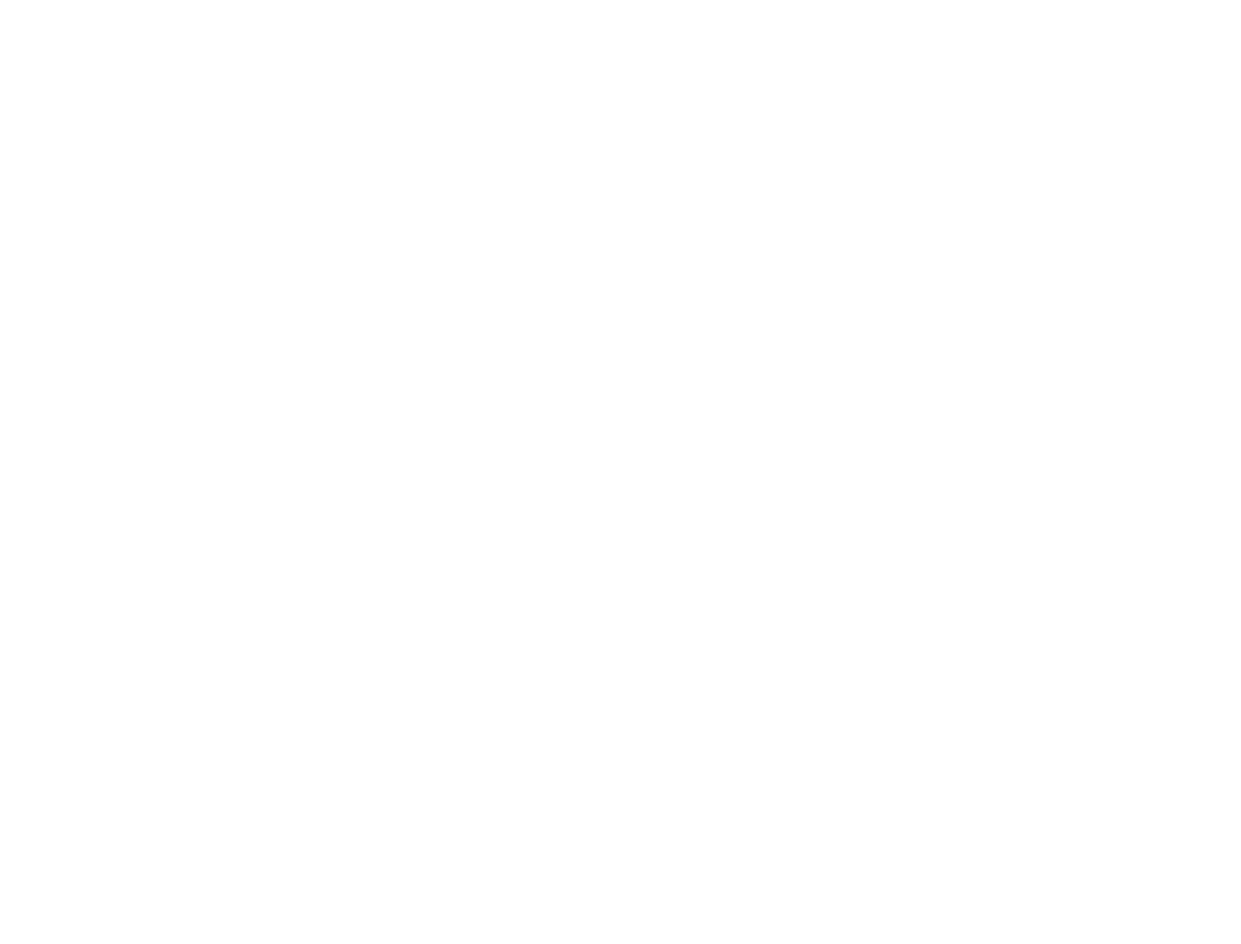
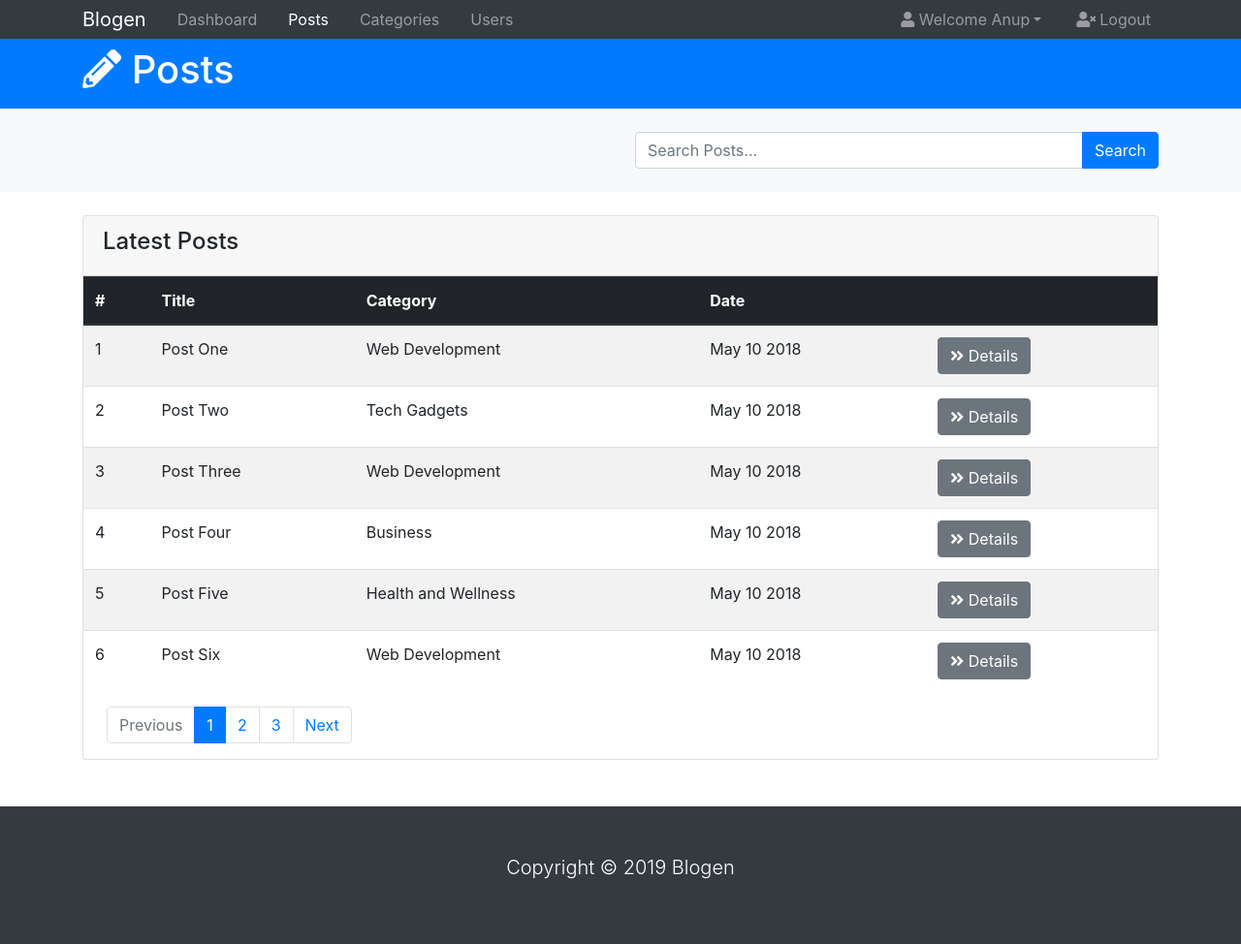
Before and after one commit to Anup1988/Blogen-Admin-UI, a plain HTML site: page posts.html in a window 1280 px wide. Shown: the whole page at 97% size. Before the commit the page ends 800 px from the top, so only its background shows below. Drawn offline with nearby package versions, Linux system fonts and the light colour scheme.

Commit message:
resource table page

```diff
--- a/categories.html
+++ b/categories.html
@@ -0,0 +1,214 @@
+<!DOCTYPE html>
+<html lang="en">
+  <head>
+    <meta charset="UTF-8" />
+    <meta name="viewport" content="width=device-width, initial-scale=1.0" />
+    <meta http-equiv="X-UA-Compatible" content="ie=edge" />
+    <link
+      rel="stylesheet"
+      href="https://use.fontawesome.com/releases/v5.0.13/css/all.css"
+      integrity="sha384-DNOHZ68U8hZfKXOrtjWvjxusGo9WQnrNx2sqG0tfsghAvtVlRW3tvkXWZh58N9jp"
+      crossorigin="anonymous"
+    />
+    <link
+      rel="stylesheet"
+      href="https://stackpath.bootstrapcdn.com/bootstrap/4.1.1/css/bootstrap.min.css"
+      integrity="sha384-WskhaSGFgHYWDcbwN70/dfYBj47jz9qbsMId/iRN3ewGhXQFZCSftd1LZCfmhktB"
+      crossorigin="anonymous"
+    />
+
+    <link rel="stylesheet" href="css/style.css" />
+
+    <title>My Blogen</title>
+  </head>
+  <body>
+    <!-- Start here -->
+    <nav class="navbar navbar-expand-sm navbar-dark bg-dark p-0">
+      <div class="container">
+        <a href="index.html" class="navbar-brand">Blogen</a>
+        <button
+          class="navbar-toggler"
+          data-toggle="collapse"
+          data-target="#navbarCollapse"
+        >
+          <span class="navbar-toggler-icon"></span>
+        </button>
+        <div class="collapse navbar-collapse" id="navbarCollapse">
+          <ul class="navbar-nav">
+            <li class="nav-item px-2">
+              <a href="index.html" class="nav-link  px-2">Dashboard</a>
+            </li>
+            <li class="nav-item  px-2">
+              <a href="posts.html" class="nav-link px-2">Posts</a>
+            </li>
+            <li class="nav-item active px-2">
+              <a href="categories.html" class="nav-link px-2">Categories</a>
+            </li>
+            <li class="nav-item px-2">
+              <a href="user.html" class="nav-link px-2">Users</a>
+            </li>
+          </ul>
+          <ul class="navbar-nav ml-auto">
+            <li class="nav-item dropdown mr-3">
+              <a href="" class="nav-link dropdown-toggle" data-toggle="dropdown"
+                ><i class="fas fa-user"></i> Welcome Anup</a
+              >
+              <div class="dropdown-menu">
+                <a href="profile.html" class="dropdown-item">
+                  <i class="fas fa-user-circle"></i> Profile</a
+                >
+                <a href="settings.html" class="dropdown-item">
+                  <i class="fas fa-cog"></i> Profile</a
+                >
+              </div>
+            </li>
+            <li class="nav-item">
+              <a href="login.html" class="nav-link">
+                <i class="fas fa-user-times px-1"></i>Logout
+              </a>
+            </li>
+          </ul>
+        </div>
+      </div>
+    </nav>
+
+    <!-- Header -->
+    <header id="main-header" class="py-2 bg-success text-white">
+      <div class="container">
+        <div class="row">
+          <div class="col-md-6">
+            <h1><i class="fas fa-folder"></i> Categories</h1>
+          </div>
+        </div>
+      </div>
+    </header>
+
+    <!-- Categories -->
+    <section id="categories" class="py-4 mb-4 bg-light">
+      <div class="container">
+        <div class="row">
+          <div class="col-md-6 ml-auto">
+            <div class="input-group">
+              <input
+                type="text"
+                class="form-control"
+                placeholder="Search Categories..."
+              />
+              <div class="input-group-append">
+                <button class="btn btn-success">Search</button>
+              </div>
+            </div>
+          </div>
+        </div>
+      </div>
+    </section>
+    <!-- Posts -->
+    <section id="posts">
+      <div class="container">
+        <div class="row">
+          <div class="col">
+            <div class="card">
+              <div class="card-header">
+                <h4>Latest Categories</h4>
+              </div>
+              <table class="table table-striped">
+                <thead class="thead-dark">
+                  <tr>
+                    <th>#</th>
+                    <th>Title</th>
+
+                    <th>Date</th>
+                    <th></th>
+                  </tr>
+                </thead>
+                <tbody>
+                  <tr>
+                    <td>1</td>
+                    <td>Web Development</td>
+
+                    <td>May 10 2018</td>
+                    <td>
+                      <a href="details.html" class="btn btn-secondary">
+                        <i class="fas fa-angle-double-right"></i> Details</a
+                      >
+                    </td>
+                  </tr>
+                  <tr>
+                    <td>2</td>
+                    <td>Tech Gadgets</td>
+
+                    <td>May 11 2018</td>
+                    <td>
+                      <a href="details.html" class="btn btn-secondary">
+                        <i class="fas fa-angle-double-right"></i> Details</a
+                      >
+                    </td>
+                  </tr>
+                  <tr>
+                    <td>3</td>
+                    <td>Business</td>
+
+                    <td>May 13 2018</td>
+                    <td>
+                      <a href="details.html" class="btn btn-secondary">
+                        <i class="fas fa-angle-double-right"></i> Details</a
+                      >
+                    </td>
+                  </tr>
+                  <tr>
+                    <td>4</td>
+                    <td>Health & Wellness</td>
+
+                    <td>May 15 2018</td>
+                    <td>
+                      <a href="details.html" class="btn btn-secondary">
+                        <i class="fas fa-angle-double-right"></i> Details</a
+                      >
+                    </td>
+                  </tr>
+                </tbody>
+              </table>
+            </div>
+          </div>
+        </div>
+      </div>
+    </section>
+
+    <!-- FOOTER -->
+    <footer id="main-footer" class="bg-dark text-white mt-5 p-5">
+      <div class="container">
+        <div class="row">
+          <div class="col">
+            <p class="lead text-center">
+              Copyright &copy;
+              <span id="year"></span>
+              Blogen
+            </p>
+          </div>
+        </div>
+      </div>
+    </footer>
+
+    <!-- DO NOT USE SLIM VERSION OF JQUERY -->
+    <script
+      src="https://code.jquery.com/jquery-3.3.1.min.js"
+      integrity="sha256-FgpCb/KJQlLNfOu91ta32o/NMZxltwRo8QtmkMRdAu8="
+      crossorigin="anonymous"
+    ></script>
+    <script
+      src="https://cdnjs.cloudflare.com/ajax/libs/popper.js/1.14.3/umd/popper.min.js"
+      integrity="sha384-ZMP7rVo3mIykV+2+9J3UJ46jBk0WLaUAdn689aCwoqbBJiSnjAK/l8WvCWPIPm49"
+      crossorigin="anonymous"
+    ></script>
+    <script
+      src="https://stackpath.bootstrapcdn.com/bootstrap/4.1.1/js/bootstrap.min.js"
+      integrity="sha384-smHYKdLADwkXOn1EmN1qk/HfnUcbVRZyYmZ4qpPea6sjB/pTJ0euyQp0Mk8ck+5T"
+      crossorigin="anonymous"
+    ></script>
+
+    <script>
+      // Get the current year for the copyright
+      $("#year").text(new Date().getFullYear());
+    </script>
+  </body>
+</html>
--- a/posts.html
+++ b/posts.html
@@ -0,0 +1,257 @@
+<!DOCTYPE html>
+<html lang="en">
+  <head>
+    <meta charset="UTF-8" />
+    <meta name="viewport" content="width=device-width, initial-scale=1.0" />
+    <meta http-equiv="X-UA-Compatible" content="ie=edge" />
+    <link
+      rel="stylesheet"
+      href="https://use.fontawesome.com/releases/v5.0.13/css/all.css"
+      integrity="sha384-DNOHZ68U8hZfKXOrtjWvjxusGo9WQnrNx2sqG0tfsghAvtVlRW3tvkXWZh58N9jp"
+      crossorigin="anonymous"
+    />
+    <link
+      rel="stylesheet"
+      href="https://stackpath.bootstrapcdn.com/bootstrap/4.1.1/css/bootstrap.min.css"
+      integrity="sha384-WskhaSGFgHYWDcbwN70/dfYBj47jz9qbsMId/iRN3ewGhXQFZCSftd1LZCfmhktB"
+      crossorigin="anonymous"
+    />
+
+    <link rel="stylesheet" href="css/style.css" />
+
+    <title>My Blogen</title>
+  </head>
+  <body>
+    <!-- Start here -->
+    <nav class="navbar navbar-expand-sm navbar-dark bg-dark p-0">
+      <div class="container">
+        <a href="index.html" class="navbar-brand">Blogen</a>
+        <button
+          class="navbar-toggler"
+          data-toggle="collapse"
+          data-target="#navbarCollapse"
+        >
+          <span class="navbar-toggler-icon"></span>
+        </button>
+        <div class="collapse navbar-collapse" id="navbarCollapse">
+          <ul class="navbar-nav">
+            <li class="nav-item px-2">
+              <a href="index.html" class="nav-link  px-2">Dashboard</a>
+            </li>
+            <li class="nav-item active px-2">
+              <a href="posts.html" class="nav-link px-2">Posts</a>
+            </li>
+            <li class="nav-item px-2">
+              <a href="categories.html" class="nav-link px-2">Categories</a>
+            </li>
+            <li class="nav-item px-2">
+              <a href="user.html" class="nav-link px-2">Users</a>
+            </li>
+          </ul>
+          <ul class="navbar-nav ml-auto">
+            <li class="nav-item dropdown mr-3">
+              <a href="" class="nav-link dropdown-toggle" data-toggle="dropdown"
+                ><i class="fas fa-user"></i> Welcome Anup</a
+              >
+              <div class="dropdown-menu">
+                <a href="profile.html" class="dropdown-item">
+                  <i class="fas fa-user-circle"></i> Profile</a
+                >
+                <a href="settings.html" class="dropdown-item">
+                  <i class="fas fa-cog"></i> Profile</a
+                >
+              </div>
+            </li>
+            <li class="nav-item">
+              <a href="login.html" class="nav-link">
+                <i class="fas fa-user-times px-1"></i>Logout
+              </a>
+            </li>
+          </ul>
+        </div>
+      </div>
+    </nav>
+
+    <!-- Header -->
+    <header id="main-header" class="py-2 bg-primary text-white">
+      <div class="container">
+        <div class="row">
+          <div class="col-md-6">
+            <h1><i class="fas fa-pencil-alt"></i> Posts</h1>
+          </div>
+        </div>
+      </div>
+    </header>
+
+    <!-- Search -->
+    <section id="search" class="py-4 mb-4 bg-light">
+      <div class="container">
+        <div class="row">
+          <div class="col-md-6 ml-auto">
+            <div class="input-group">
+              <input
+                type="text"
+                class="form-control"
+                placeholder="Search Posts..."
+              />
+              <div class="input-group-append">
+                <button class="btn btn-primary">Search</button>
+              </div>
+            </div>
+          </div>
+        </div>
+      </div>
+    </section>
+    <!-- Posts -->
+    <section id="posts">
+      <div class="container">
+        <div class="row">
+          <div class="col">
+            <div class="card">
+              <div class="card-header">
+                <h4>Latest Posts</h4>
+              </div>
+              <table class="table table-striped">
+                <thead class="thead-dark">
+                  <tr>
+                    <th>#</th>
+                    <th>Title</th>
+                    <th>Category</th>
+                    <th>Date</th>
+                    <th></th>
+                  </tr>
+                </thead>
+                <tbody>
+                  <tr>
+                    <td>1</td>
+                    <td>Post One</td>
+                    <td>Web Development</td>
+                    <td>May 10 2018</td>
+                    <td>
+                      <a href="details.html" class="btn btn-secondary">
+                        <i class="fas fa-angle-double-right"></i> Details</a
+                      >
+                    </td>
+                  </tr>
+                  <tr>
+                    <td>2</td>
+                    <td>Post Two</td>
+                    <td>Tech Gadgets</td>
+                    <td>May 10 2018</td>
+                    <td>
+                      <a href="details.html" class="btn btn-secondary">
+                        <i class="fas fa-angle-double-right"></i> Details</a
+                      >
+                    </td>
+                  </tr>
+                  <tr>
+                    <td>3</td>
+                    <td>Post Three</td>
+                    <td>Web Development</td>
+                    <td>May 10 2018</td>
+                    <td>
+                      <a href="details.html" class="btn btn-secondary">
+                        <i class="fas fa-angle-double-right"></i> Details</a
+                      >
+                    </td>
+                  </tr>
+                  <tr>
+                    <td>4</td>
+                    <td>Post Four</td>
+                    <td>Business</td>
+                    <td>May 10 2018</td>
+                    <td>
+                      <a href="details.html" class="btn btn-secondary">
+                        <i class="fas fa-angle-double-right"></i> Details</a
+                      >
+                    </td>
+                  </tr>
+                  <tr>
+                    <td>5</td>
+                    <td>Post Five</td>
+                    <td>Health and Wellness</td>
+                    <td>May 10 2018</td>
+                    <td>
+                      <a href="details.html" class="btn btn-secondary">
+                        <i class="fas fa-angle-double-right"></i> Details</a
+                      >
+                    </td>
+                  </tr>
+                  <tr>
+                    <td>6</td>
+                    <td>Post Six</td>
+                    <td>Web Development</td>
+                    <td>May 10 2018</td>
+                    <td>
+                      <a href="details.html" class="btn btn-secondary">
+                        <i class="fas fa-angle-double-right"></i> Details</a
+                      >
+                    </td>
+                  </tr>
+                </tbody>
+              </table>
+              <!-- Pagination -->
+
+              <nav class="ml-4">
+                <ul class="pagination">
+                  <li class="page-item disabled">
+                    <a href="#" class="page-link">Previous</a>
+                  </li>
+                  <li class="page-item active">
+                    <a href="#" class="page-link">1</a>
+                  </li>
+                  <li class="page-item ">
+                    <a href="#" class="page-link">2</a>
+                  </li>
+                  <li class="page-item ">
+                    <a href="#" class="page-link">3</a>
+                  </li>
+                  <li class="page-item ">
+                    <a href="#" class="page-link">Next</a>
+                  </li>
+                </ul>
+              </nav>
+            </div>
+          </div>
+        </div>
+      </div>
+    </section>
+
+    <!-- FOOTER -->
+    <footer id="main-footer" class="bg-dark text-white mt-5 p-5">
+      <div class="container">
+        <div class="row">
+          <div class="col">
+            <p class="lead text-center">
+              Copyright &copy;
+              <span id="year"></span>
+              Blogen
+            </p>
+          </div>
+        </div>
+      </div>
+    </footer>
+
+    <!-- DO NOT USE SLIM VERSION OF JQUERY -->
+    <script
+      src="https://code.jquery.com/jquery-3.3.1.min.js"
+      integrity="sha256-FgpCb/KJQlLNfOu91ta32o/NMZxltwRo8QtmkMRdAu8="
+      crossorigin="anonymous"
+    ></script>
+    <script
+      src="https://cdnjs.cloudflare.com/ajax/libs/popper.js/1.14.3/umd/popper.min.js"
+      integrity="sha384-ZMP7rVo3mIykV+2+9J3UJ46jBk0WLaUAdn689aCwoqbBJiSnjAK/l8WvCWPIPm49"
+      crossorigin="anonymous"
+    ></script>
+    <script
+      src="https://stackpath.bootstrapcdn.com/bootstrap/4.1.1/js/bootstrap.min.js"
+      integrity="sha384-smHYKdLADwkXOn1EmN1qk/HfnUcbVRZyYmZ4qpPea6sjB/pTJ0euyQp0Mk8ck+5T"
+      crossorigin="anonymous"
+    ></script>
+
+    <script>
+      // Get the current year for the copyright
+      $("#year").text(new Date().getFullYear());
+    </script>
+  </body>
+</html>
```
Also changed, not shown: index.html (+8 -8 lines), user.html (+203 -0 lines).
